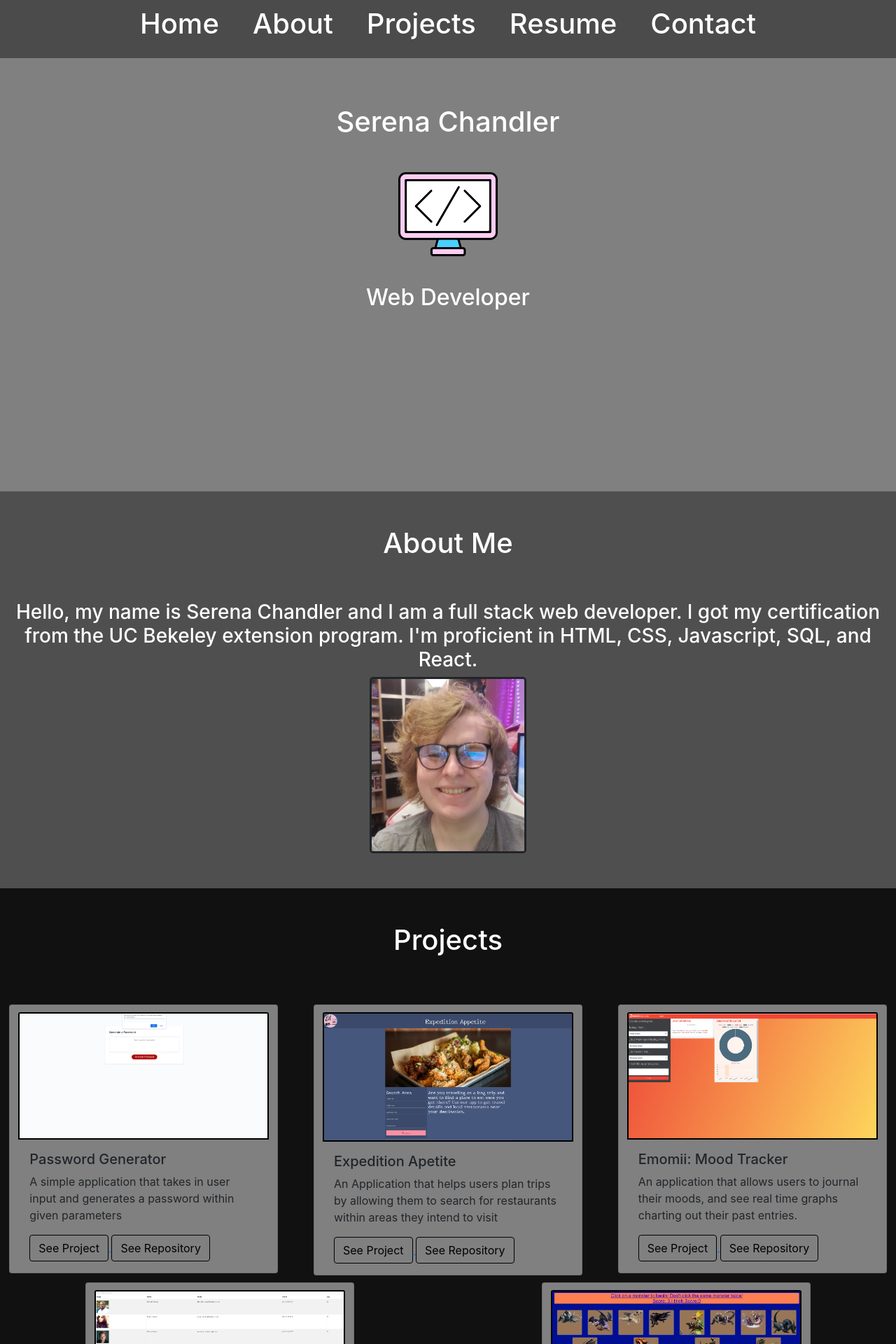
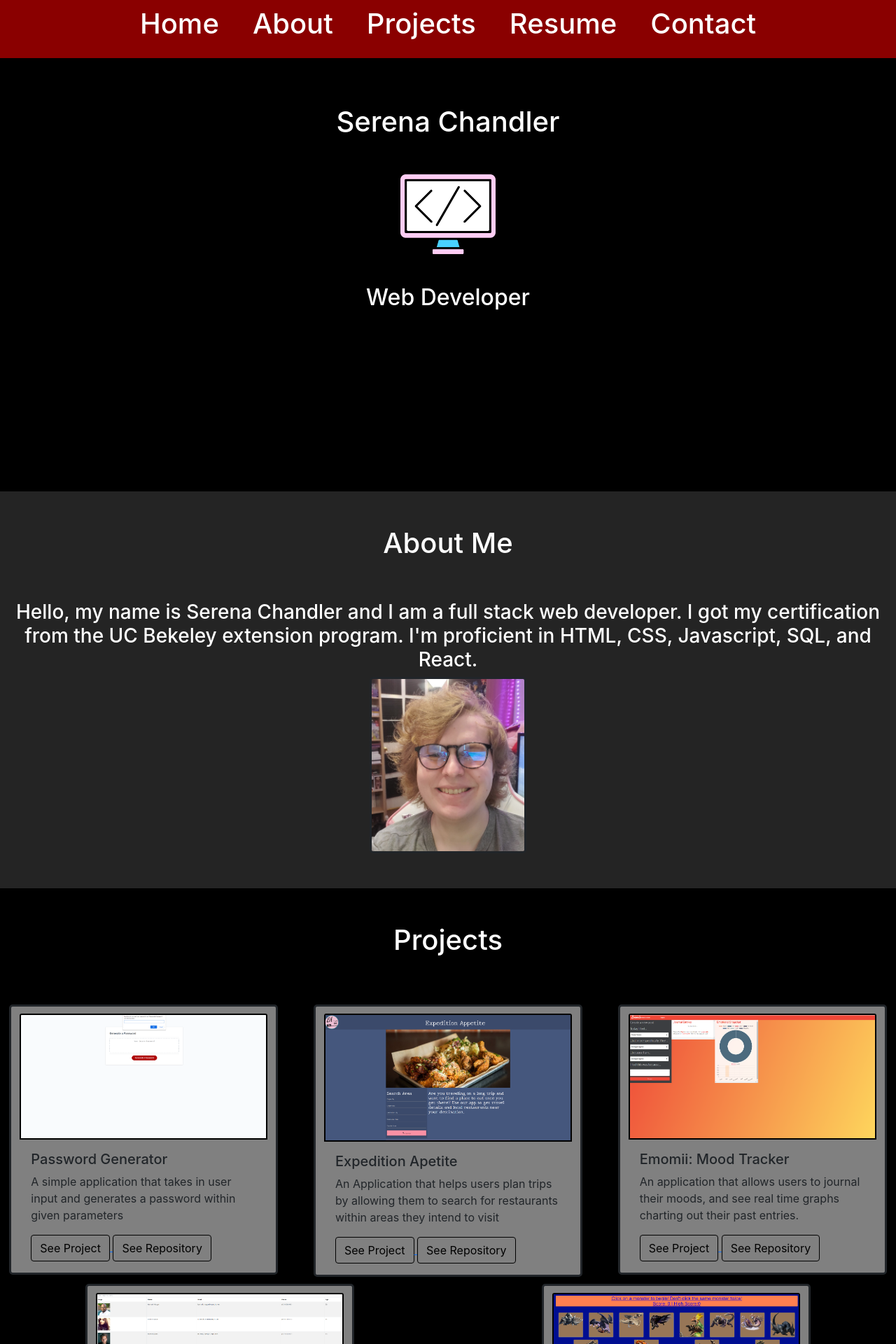
Before and after one commit to SerenaChandler/react-portfolio, a React (Create React App) app: page / in a window 1280 px wide. Shown: the top 1920 px of the page at 70% size. Built offline with nearby package versions, Linux system fonts and the light colour scheme.

Commit message:
changed border color

```diff
--- a/src/components/Footer/index.js
+++ b/src/components/Footer/index.js
@@ -4,7 +4,7 @@ function Footer() {
   return (
     <div>
 
-<footer style={{ background: "#b6b6b6" }} class="text-center py-3"> Serena Chandler</footer>
+<footer style={{ background: "#8a0000", color: "white" }} class="text-center py-3"> Serena Chandler</footer>
 
     </div>
 
--- a/src/components/Nav/index.js
+++ b/src/components/Nav/index.js
@@ -3,7 +3,7 @@ import React from "react";
 
 function Nav() {
   return (
-    <div className="text-center fixed-top" style={{ background: "#4b4b4b", paddingTop: 10, paddingBottom: 25, }}>
+    <div className="text-center fixed-top" style={{ background: "#8a0000", paddingTop: 10, paddingBottom: 25, }}>
       <nav className="">
         <h1 className="d-inline mx-4 nav-item">
           <a style={{ color: "white" }} href="#home" className="text-decoration-none">
--- a/src/components/Resume/index.js
+++ b/src/components/Resume/index.js
@@ -2,7 +2,7 @@ import React, { ReactPDF } from "react";
 
 function Resume() {
   return (
-    <div id="home" className="row" style={{ background: "grey" }}>
+    <div id="home" className="row" style={{ background: "#242424" }}>
       <div className="text-center">
         <div id="resume">
           <h1    style={{
@@ -11,12 +11,14 @@ function Resume() {
           paddingTop: 50,
         }} class="section">Resume</h1>
           <div>
-            <img className="img-fluid mx-auto d-block" src="./images/resume.png" />
+
 
             <h2>
               <a style={{ color: "white" }}  className="text-decoration-none" href="./images/currentResume.pdf" target="_blank" download>
                 click here to download
               </a>
+
+              <img  style={{  borderWidth: 3, borderColor: "gold", border: "solid", borderRadius: 5 }} className="img-fluid mx-auto d-block" src="./images/resume.png" />
             </h2>
           </div>
         </div>
--- a/src/pages/Aboutme.js
+++ b/src/pages/Aboutme.js
@@ -2,7 +2,7 @@ import React from "react";
 
 const Aboutme = () => {
   return (
-    <section id="about" className="text-center" style={{ background: "#4f4f4f", paddingBottom: 50 }}>
+    <section id="about" className="text-center" style={{ background: "#242424", paddingBottom: 50 }}>
       <container>
         <div>
           <h1     style={{
@@ -23,7 +23,7 @@ const Aboutme = () => {
         </div>
 
         <img
-          style={{ width: "14rem", borderWidth: 2, borderColor: "black", border: "solid", borderRadius: 5 }}
+          style={{ width: "14rem", borderWidth: 2, borderColor: "gold", border: "solid", borderRadius: 5 }}
           src="./images/selfie-for-portfolio.jpg"
         />
       </container>
--- a/src/pages/Home.js
+++ b/src/pages/Home.js
@@ -2,7 +2,7 @@ import React from "react";
 
 const Homepage = () => {
   return (
-    <div id="home" className="row" style={{ background: "grey" }}>
+    <section id="home" className="row" style={{ background: "black" }}>
       <div className="text-center">
         <h1 style={{ color: "white", paddingTop: 150 }}>Serena Chandler</h1>
 
@@ -10,7 +10,7 @@ const Homepage = () => {
 
         <h2 style={{ color: "white", paddingBottom: 250, }}>Web Developer</h2>
       </div>
-    </div>
+    </section>
   );
 };
 
--- a/src/pages/Projects.js
+++ b/src/pages/Projects.js
@@ -5,7 +5,7 @@ import Button from "react-bootstrap/Button";
 
 const Projects = () => {
   return (
-    <div id="projects" style={{ background: "#111111", paddingBottom: 50 }}>
+    <div id="projects" style={{ background: "black", paddingBottom: 50 }}>
       <h1
         style={{
           color: "white",
@@ -23,6 +23,10 @@ const Projects = () => {
             className="col-sm-12 col-md-6 col-lg-4"
             style={{
               width: "24rem",
+              borderWidth: 2,
+              borderColor: "gold",
+              border: "solid",
+              borderRadius: 5,
               background: "grey",
               margin: "auto",
               marginTop: 10,
```
